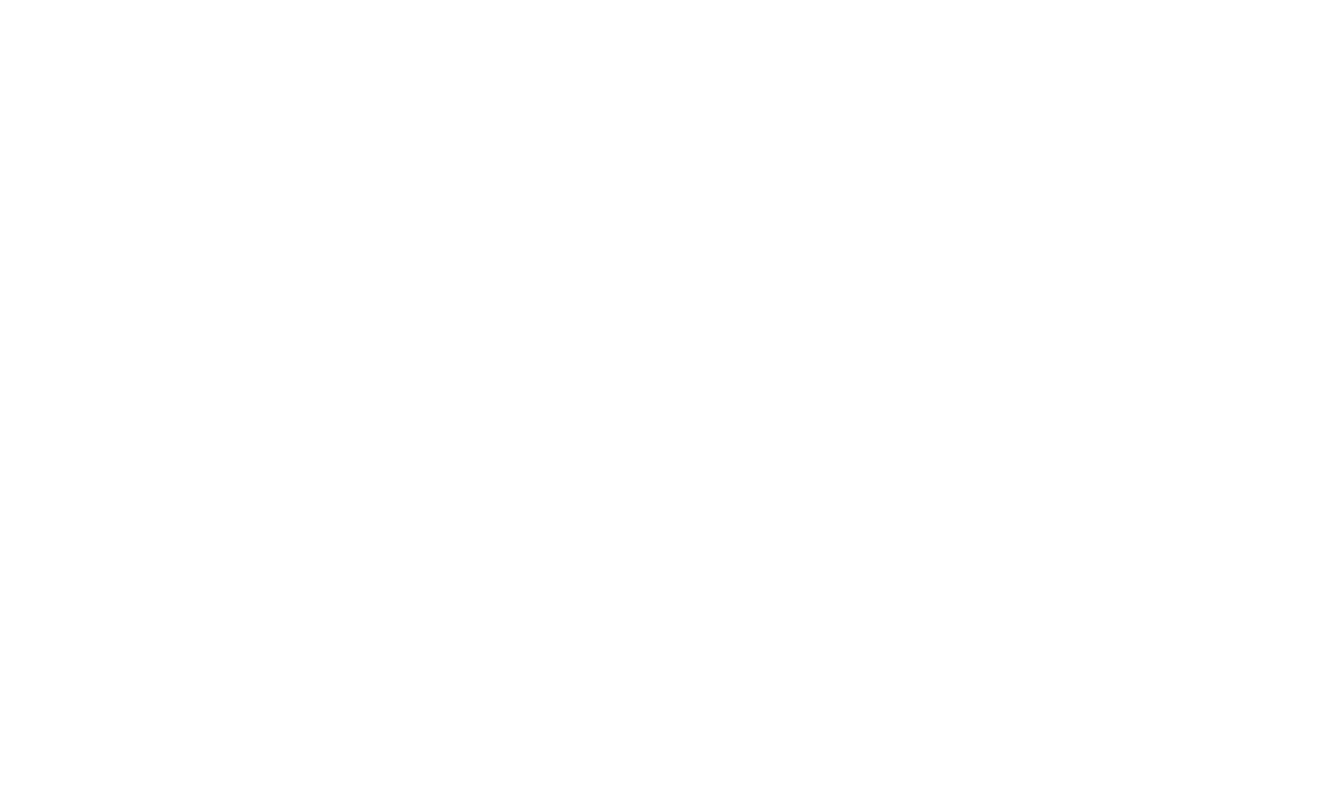
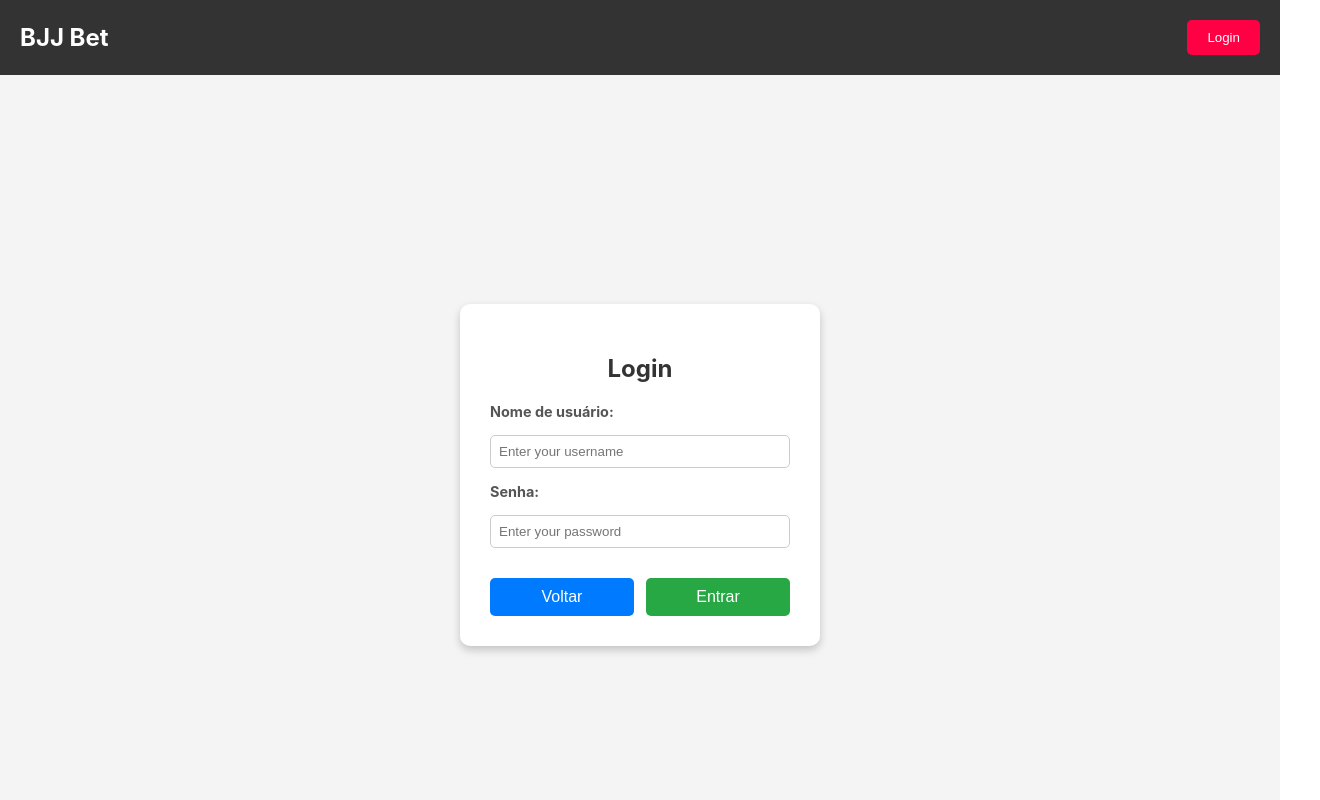
Before and after one commit to Herbertph/BjjBet, a React (Create React App) app in the folder bjjbet-frontend/: page /login in a window 1280 px wide. Before the commit this address had no page. Shown: the top 800 px of the page, 1320 px wide, since content can reach past the window. Built offline with nearby package versions, Linux system fonts and the light colour scheme.

Commit message:
loginPage done and working

```diff
--- a/bjjbet-frontend/src/App.js
+++ b/bjjbet-frontend/src/App.js
@@ -2,6 +2,7 @@
 import { BrowserRouter as Router, Routes, Route } from "react-router-dom";
 import MainPage from "./pages/MainPage";
 import SignUpPage from "./pages/SignUpPage"; // Importando a página de cadastro
+import LoginPage from "./pages/login";
 
 const App = () => {
   return (
@@ -9,6 +10,7 @@
       <Routes>
         <Route path="/" element={<MainPage />} />
         <Route path="/signup" element={<SignUpPage />} /> {/* Rota para cadastro */}
+        <Route path="/login" element={<LoginPage />} />
       </Routes>
     </Router>
   );
--- a/bjjbet-frontend/src/components/header.js
+++ b/bjjbet-frontend/src/components/header.js
@@ -1,11 +1,24 @@
-import react from "react";
+import React from "react";
+import { useNavigate } from "react-router-dom";
 import styles from "./header.module.css";
 
 const Header = () => {
+  const navigate = useNavigate();
+  const username = localStorage.getItem("username");
+
   return (
     <header className={styles.header}>
-        <div className={styles.logo}> BJJ Bet</div>
-        <button className={styles.loginButton}>Login</button>
+      <div className={styles.logo}>BJJ Bet</div>
+      {username ? (
+        <p className={styles.welcomeMessage}>Welcome {username}</p>
+      ) : (
+        <button
+          className={styles.loginButton}
+          onClick={() => navigate("/login")}
+        >
+          Login
+        </button>
+      )}
     </header>
   );
 };
--- /dev/null
+++ b/bjjbet-frontend/src/pages/LoginPage.module.css
@@ -0,0 +1,76 @@
+/* LoginPage.module.css */
+.login-container {
+    display: flex;
+    flex-direction: column;
+    min-height: 100vh;
+  }
+
+  .login-main {
+    flex: 1;
+    display: flex;
+    justify-content: center;
+    align-items: center;
+    background-color: #f4f4f4;
+  }
+
+  .login-formContainer {
+    background: white;
+    padding: 30px;
+    border-radius: 10px;
+    box-shadow: 0 4px 8px rgba(0, 0, 0, 0.2);
+    width: 300px;
+  }
+
+  .login-formContainer h2 {
+    text-align: center;
+    margin-bottom: 20px;
+    color: #333;
+  }
+
+  .login-label {
+    display: block;
+    margin-bottom: 10px;
+    font-size: 0.9rem;
+    color: #555;
+  }
+
+  .login-input {
+    width: 100%;
+    padding: 8px;
+    margin-bottom: 15px;
+    border: 1px solid #ccc;
+    border-radius: 5px;
+    box-sizing: border-box;
+  }
+
+  .login-button {
+    width: 100%;
+    padding: 10px;
+    background-color: #4caf50;
+    color: white;
+    border: none;
+    border-radius: 5px;
+    cursor: pointer;
+    font-size: 1rem;
+  }
+
+  .login-button:hover {
+    background-color: #45a049;
+  }
+
+  .login-error {
+    color: red;
+    font-size: 0.9rem;
+    text-align: center;
+    margin-bottom: 10px;
+  }
+
+  .login-buttonGroup {
+    display: flex;
+    justify-content: space-between;
+    margin-top: 15px;
+  }
+
+  .login-buttonGroup button {
+    width: 48%;
+  }
--- /dev/null
+++ b/bjjbet-frontend/src/pages/login.js
@@ -0,0 +1,84 @@
+import React, { useState } from "react";
+import { useNavigate } from "react-router-dom";
+import styles from "./LoginPage.module.css";
+import Header from "../components/header";
+import Footer from "../components/footer";
+
+const LoginPage = () => {
+  const [username, setUsername] = useState("");
+  const [password, setPassword] = useState("");
+  const [error, setError] = useState("");
+  const navigate = useNavigate();
+
+  const handleLogin = async (e) => {
+    e.preventDefault();
+
+    try {
+      const response = await fetch("http://localhost:5002/users/login", {
+        method: "POST",
+        headers: { "Content-Type": "application/json" },
+        body: JSON.stringify({ username, password }),
+      });
+
+      if (!response.ok) {
+        throw new Error("Invalid credentials");
+      }
+
+      const token = await response.json();
+      localStorage.setItem("token", token);
+      localStorage.setItem("username", username);
+      navigate("/"); // Redirecionar para a página principal
+    } catch (err) {
+      setError("Login failed. Please check your credentials.");
+    }
+  };
+
+  return (
+    <div>
+      <Header />
+      <div className={styles["login-container"]}>
+        <main className={styles["login-main"]}>
+          <div className={styles["login-formContainer"]}>
+            <h2>Login</h2>
+            {error && <p className={styles["login-error"]}>{error}</p>}
+            <form onSubmit={handleLogin}>
+              <label className={styles["login-label"]}>Nome de usuário:</label>
+              <input
+                type="text"
+                className={styles["login-input"]}
+                placeholder="Enter your username"
+                value={username}
+                onChange={(e) => setUsername(e.target.value)}
+                required
+              />
+              <label className={styles["login-label"]}>Senha:</label>
+              <input
+                type="password"
+                className={styles["login-input"]}
+                placeholder="Enter your password"
+                value={password}
+                onChange={(e) => setPassword(e.target.value)}
+                required
+              />
+              <div className={styles["login-buttonGroup"]}>
+                <button
+                  type="button"
+                  className={styles["login-button"]}
+                  onClick={() => navigate("/")}
+                >
+                  Voltar
+                </button>
+                <button type="submit" className={styles["login-button"]}>
+                  Entrar
+                </button>
+              </div>
+            </form>
+          </div>
+        </main>
+      </div>
+      <Footer />
+    </div>
+  );
+};
+
+export default LoginPage;
```
Also changed, not shown: 1 other file (tests, documents, lock files or other folders).
